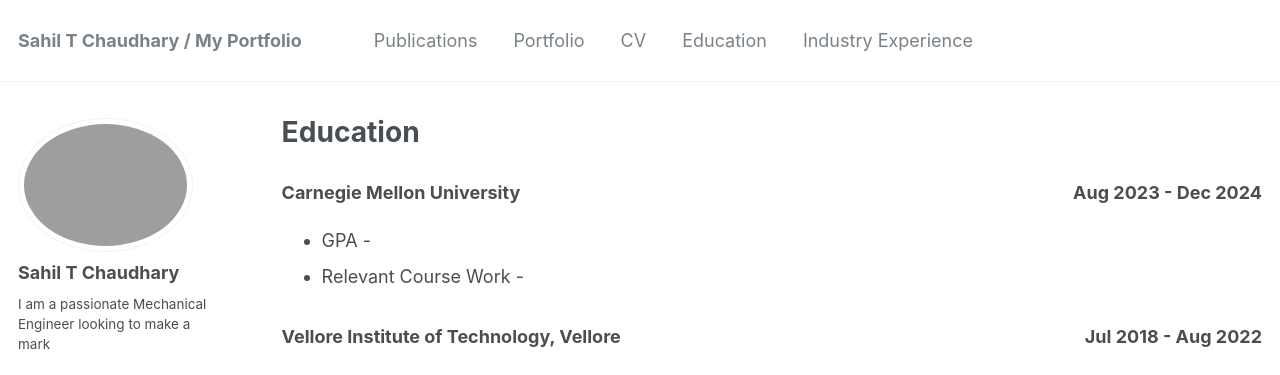
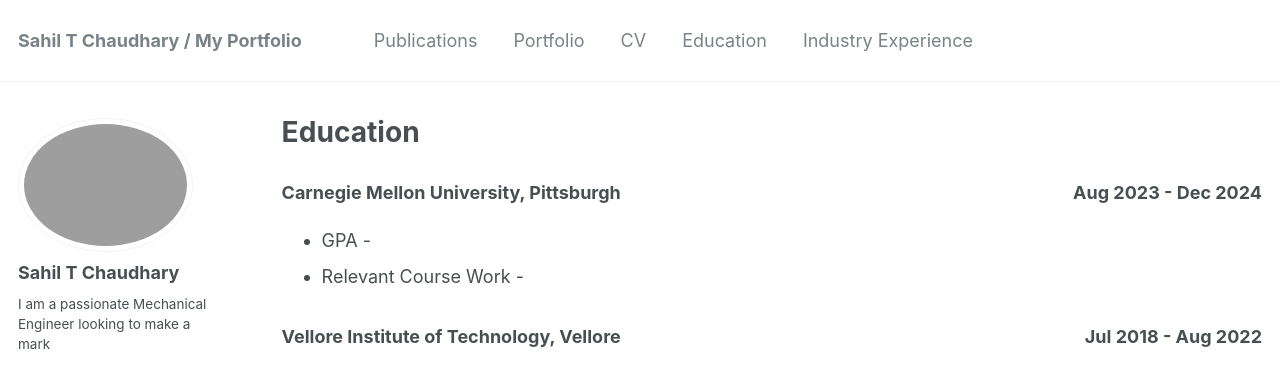
Before and after one commit to SahilTChaudhary/sahiltchaudhary.github.io, a Jekyll site: the page built from _pages/education.md, in a window 1280 px wide. Shown: the top 375 px of the page. Built offline with Jekyll 4.4.1, drawn with Linux system fonts in a browser that asks for light colours; some web fonts are replaced.

Commit message:
Small addition

```diff
--- a/_pages/education.md
+++ b/_pages/education.md
@@ -9,7 +9,7 @@
 
 {% include base_path %}
 
-<p><h3><span style="text-align:left; display:inline-block; width:50%;">Carnegie Mellon University</span><span style="text-align:right; display:inline-block; width:50%;">Aug 2023 - Dec 2024</span></h3></p>
+<p><h3><span style="text-align:left; display:inline-block; width:50%;">Carnegie Mellon University, Pittsburgh</span><span style="text-align:right; display:inline-block; width:50%;">Aug 2023 - Dec 2024</span></h3></p>
 
   *  GPA -
   *  Relevant Course Work -
```
